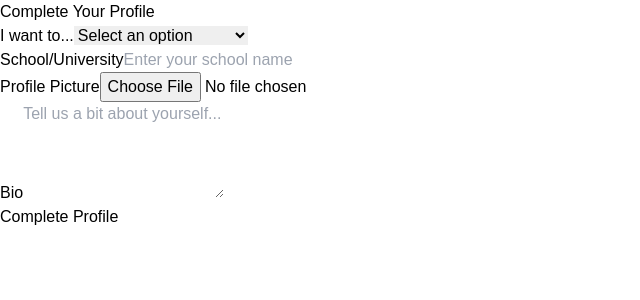
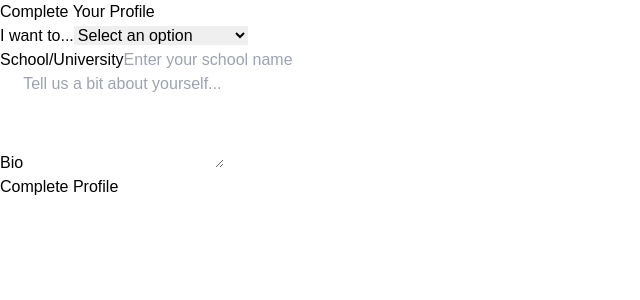
Before and after one commit to AdrianLuk12/tutorconnect, a Next.js app in the folder frontend/: page /onboarding in a window 1280 px wide. Shown: the top 300 px of the page, without its empty margins (0-640 px from the left). Built offline with nearby package versions, Linux system fonts and the light colour scheme; what wretch would draw is missing.

Commit message:
removed profile picture temporarily

```diff
--- a/frontend/src/app/components/Onboarding.tsx
+++ b/frontend/src/app/components/Onboarding.tsx
@@ -98,7 +98,7 @@ const Onboarding = () => {
                         />
                     </div>
 
-                    <div>
+                    {/* <div>
                         <label className="block mb-2">Profile Picture</label>
                         <input
                             type="file"
@@ -106,7 +106,7 @@ const Onboarding = () => {
                             {...register('profile_picture')}
                             className="w-full p-2 border rounded"
                         />
-                    </div>
+                    </div> */}
 
                     {(role === 'student' || role === 'both') && (
                         <div>
```
Also changed, not shown: frontend/src/app/profile/page.tsx (+4 -4 lines), 1 other file (tests, documents, lock files or other folders).
